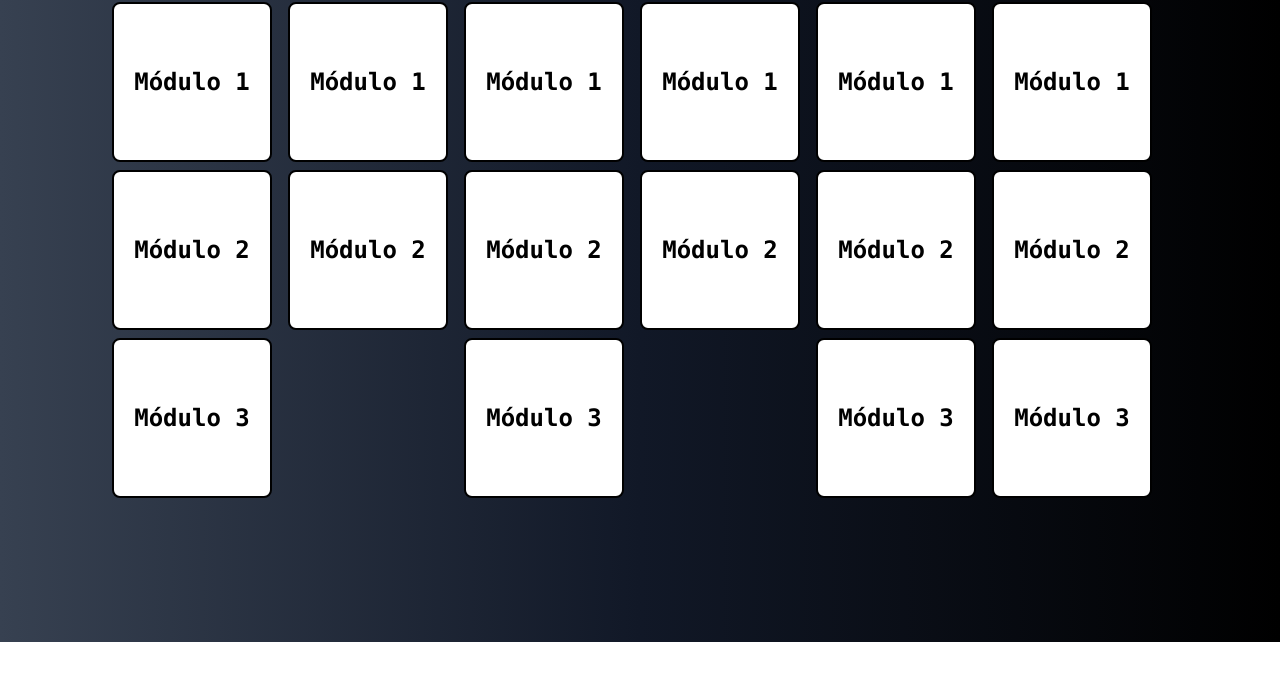
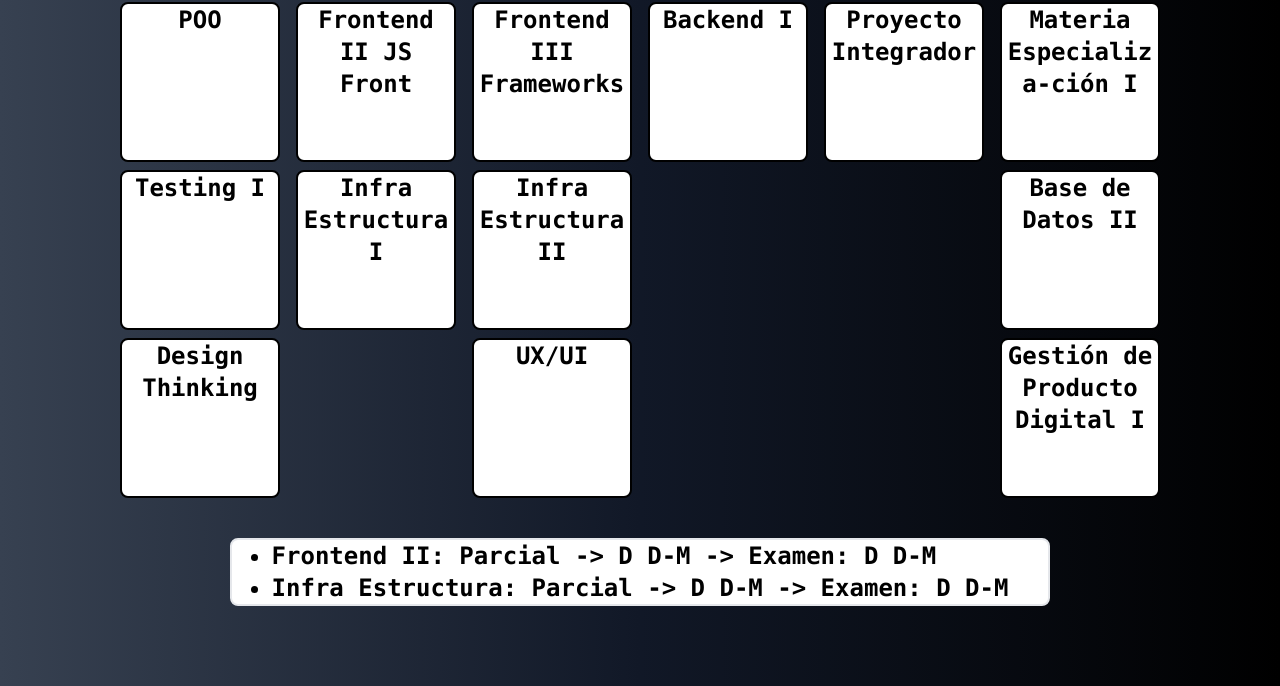
Before and after one commit to VictorOlea/vite-schedule, a website built with Vite: page index.html in a window 1280 px wide. Shown: the part 158-844 px from the top of the page. Before the commit the page ends 800 px from the top, so only its background shows below. Built offline with nearby package versions, Linux system fonts and the light colour scheme.

Commit message:
update schedule

```diff
--- a/index.html
+++ b/index.html
@@ -4,56 +4,56 @@
     <meta charset="UTF-8" />
     <link rel="icon" type="image/svg+xml" href="/vite.svg" />
     <meta name="viewport" content="width=device-width, initial-scale=1.0" />
-    <link rel="stylesheet" href="style.css"/>
-    <title>Vite Tailwind</title>
+    <link rel="stylesheet" href="style.css" />
+    <title>Schedule</title>
   </head>
-  <body class="bg-gradient-to-r from-gray-700 via-gray-900 to-black">
-    <h1 class="text-3xl font-bold text-white text-center p-10">
-      Cerified Tech Developer
-    </h1>
+  <body class="bg-gradient-to-r from-gray-700 via-gray-900 to-black min-h-min">
+    <h1 class="text-3xl font-bold text-white text-center p-10">Certified Tech Developer</h1>
 
-    <div class="flex justify-center items-center">
-      <div
-        class="grid grid-cols-3 md:grid-cols-7 w-min gap-x-44 gap-y-10 font-mono">
+    <div class="flex flex-col justify-center items-center mb-10">
+      <div class="grid justify-items-center w-min gap-x-44 gap-y-10 font-mono sm:grid-cols-2 md:grid-cols-3 xl:grid-cols-6">
         <div class="column">
           <div class="card-header">Bimestre 1</div>
-          <div class="card">Módulo 1</div>
-          <div class="card">Módulo 2</div>
-          <div class="card">Módulo 3</div>
+          <div class="card">POO</div>
+          <div class="card">Testing I</div>
+          <div class="card">Design Thinking</div>
         </div>
 
         <div class="column">
           <div class="card-header">Bimestre 2</div>
-          <div class="card">Módulo 1</div>
-          <div class="card">Módulo 2</div>
+          <div class="card">Frontend II JS Front</div>
+          <div class="card">Infra Estructura I</div>
         </div>
 
         <div class="column">
           <div class="card-header">Bimestre 3</div>
-          <div class="card">Módulo 1</div>
-          <div class="card">Módulo 2</div>
-          <div class="card">Módulo 3</div>
+          <div class="card">Frontend III Frameworks</div>
+          <div class="card">Infra Estructura II</div>
+          <div class="card">UX/UI</div>
         </div>
 
         <div class="column">
           <div class="card-header">Bimestre 4</div>
-          <div class="card">Módulo 1</div>
-          <div class="card">Módulo 2</div>
+          <div class="card">Backend I</div>
         </div>
 
         <div class="column">
           <div class="card-header">Bimestre 5</div>
-          <div class="card">Módulo 1</div>
-          <div class="card">Módulo 2</div>
-          <div class="card">Módulo 3</div>
+          <div class="card">Proyecto Integrador</div>
         </div>
 
         <div class="column">
           <div class="card-header">Bimestre 6</div>
-          <div class="card">Módulo 1</div>
-          <div class="card">Módulo 2</div>
-          <div class="card">Módulo 3</div>
+          <div class="card break-words">Materia Especializa-ción I</div>
+          <div class="card">Base de Datos II</div>
+          <div class="card">Gestión de Producto Digital I</div>
         </div>
+      </div>
+      <div class="mx-36 my-10 px-10 border-2 rounded-lg shadow-x text-2xl bg-white font-semibold text-ellipsis font-mono">
+        <ul class="list-disc">
+          <li>Frontend II: Parcial -> D D-M -> Examen: D D-M</li>
+          <li>Infra Estructura: Parcial -> D D-M -> Examen: D D-M</li>
+        </ul>
       </div>
     </div>
   </body>
--- a/style.css
+++ b/style.css
@@ -12,6 +12,6 @@
     }
     .card{
         @apply text-2xl size-40 bg-white hover:bg-slate-200 font-semibold
-        rounded-lg place-content-center grid border-2 border-black
+        rounded-lg text-center border-2 text-ellipsis border-black
     }
 }
```
Also changed, not shown: README.md, public/horario.jpg (deleted), public/schedule.jpg (added).
